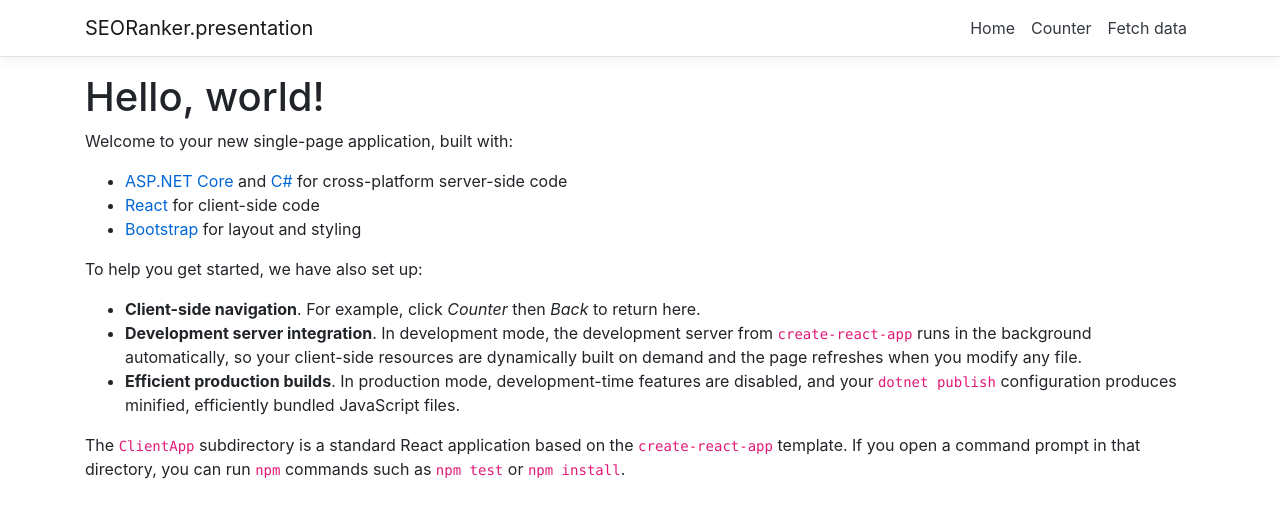
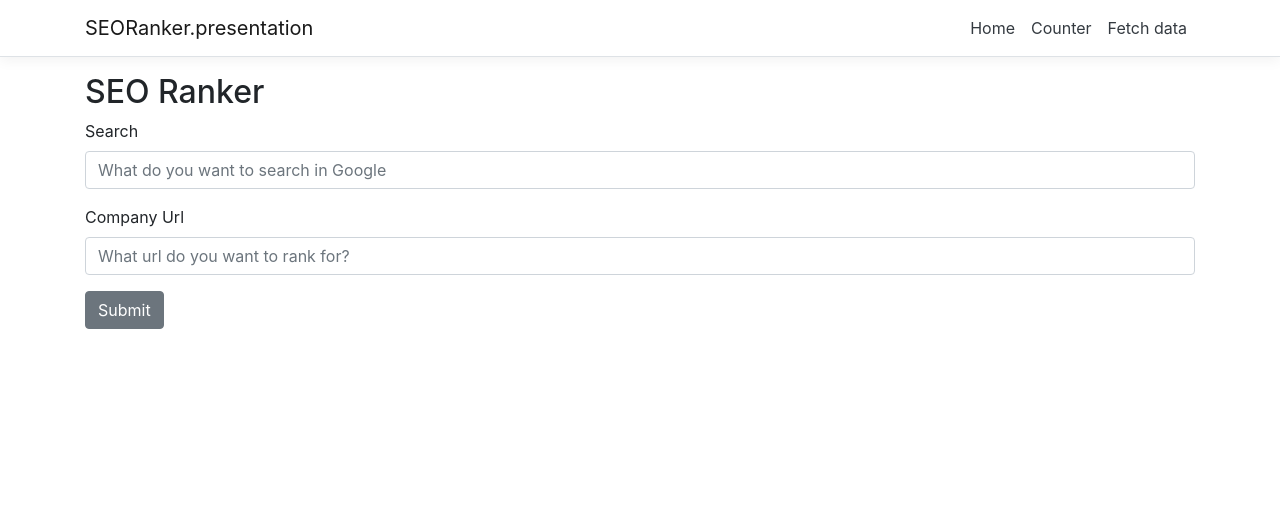
Before and after one commit to jeffvhuang/seo-ranker, a React (Create React App) app in the folder SEORanker.presentation/ClientApp/: page / in a window 1280 px wide. Shown: the top 518 px of the page. Built offline with nearby package versions, Linux system fonts and the light colour scheme.

Commit message:
create form UI

```diff
--- a/SEORanker.presentation/ClientApp/src/components/Home.js
+++ b/SEORanker.presentation/ClientApp/src/components/Home.js
@@ -1,26 +1,40 @@
 import React, { Component } from 'react';
+import { Button, Form, FormGroup, Label, Input } from 'reactstrap';
 
 export class Home extends Component {
-  static displayName = Home.name;
+    static displayName = Home.name;
+
+    constructor() {
+        super();
+        this.handleSubmit = this.handleSubmit.bind(this);
+    }
+
+    handleSubmit(event) {
+        event.preventDefault();
+        const data = new FormData(event.target);
+        console.log(data);
+        fetch('https://localhost:44389/api/rank', {
+            method: 'POST',
+            body: data,
+        });
+    }
 
   render () {
-    return (
-      <div>
-        <h1>Hello, world!</h1>
-        <p>Welcome to your new single-page application, built with:</p>
-        <ul>
-          <li><a href='https://get.asp.net/'>ASP.NET Core</a> and <a href='https://msdn.microsoft.com/en-us/library/67ef8sbd.aspx'>C#</a> for cross-platform server-side code</li>
-          <li><a href='https://facebook.github.io/react/'>React</a> for client-side code</li>
-          <li><a href='http://getbootstrap.com/'>Bootstrap</a> for layout and styling</li>
-        </ul>
-        <p>To help you get started, we have also set up:</p>
-        <ul>
-          <li><strong>Client-side navigation</strong>. For example, click <em>Counter</em> then <em>Back</em> to return here.</li>
-          <li><strong>Development server integration</strong>. In development mode, the development server from <code>create-react-app</code> runs in the background automatically, so your client-side resources are dynamically built on demand and the page refreshes when you modify any file.</li>
-          <li><strong>Efficient production builds</strong>. In production mode, development-time features are disabled, and your <code>dotnet publish</code> configuration produces minified, efficiently bundled JavaScript files.</li>
-        </ul>
-        <p>The <code>ClientApp</code> subdirectory is a standard React application based on the <code>create-react-app</code> template. If you open a command prompt in that directory, you can run <code>npm</code> commands such as <code>npm test</code> or <code>npm install</code>.</p>
-      </div>
+      return (
+          <div>
+              <h2>SEO Ranker</h2>
+              <Form onSubmit={this.handleSubmit}>
+                  <FormGroup>
+                      <Label for="search">Search</Label>
+                        <Input id="search" name="search" type="text" placeholder="What do you want to search in Google" />
+                  </FormGroup>
+                  <FormGroup>
+                      <Label for="rank-url">Company Url</Label>
+                      <Input id="rank-url" name="rank-url" type="text" placeholder="What url do you want to rank for?" />
+                  </FormGroup>
+                  <Button type="submit">Submit</Button>
+              </Form>
+          </div>
     );
   }
 }
```
